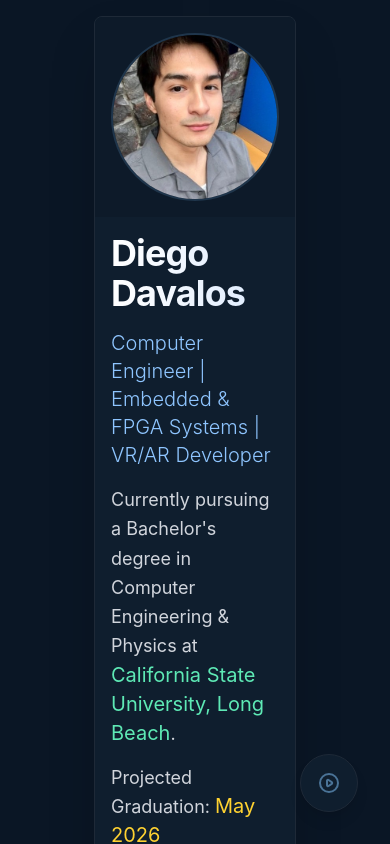
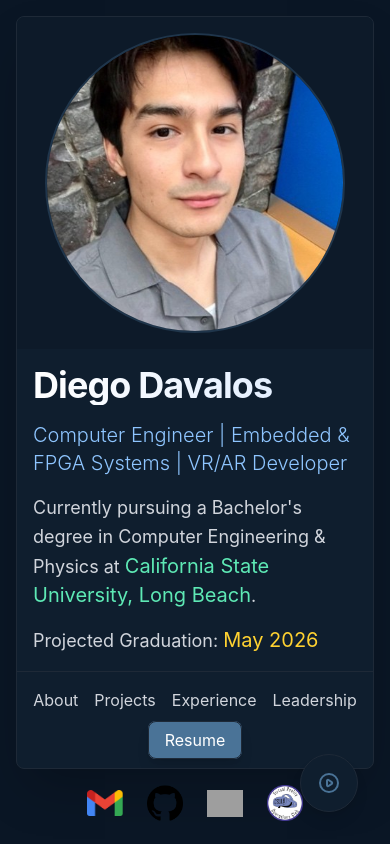
Before and after one commit to JustDeg234/DiegoDavalosPortfolioWebsite, a Next.js app: page / in a window 390 px wide. Shown: the top 844 px of the page. Built offline with nearby package versions, Linux system fonts and the light colour scheme; grey boxes are pictures that could not be loaded.

Commit message:
containers use full width on mobile
desktop keeps the 60 percent limit

```diff
--- a/src/app/page.js
+++ b/src/app/page.js
@@ -94,7 +94,7 @@ export default function Home() {
     <div className="min-h-screen bg-[#0a1625] text-white font-['Inter'] pt-4">
       <MusicPlayer />
       {/* Hero Section with Navigation */}
-      <div className="container mx-auto px-4 max-w-[60%] md:max-w-[60%] w-full">
+      <div className="container mx-auto px-4 w-full md:max-w-[60%]">
         <div className="bg-[#0f1e2e] rounded-lg overflow-hidden shadow-2xl border border-[#1e2937]">
           {/* Content Container */}
           <div className="flex flex-col-reverse md:flex-row md:h-[400px]">
@@ -171,7 +171,7 @@ export default function Home() {
       </div>
 
       {/* Contact Images Section */}
-      <div className="container mx-auto px-4 max-w-[60%] md:max-w-[60%] w-full py-4 md:py-8">
+      <div className="container mx-auto px-4 w-full md:max-w-[60%] py-4 md:py-8">
         <div className="flex justify-center items-center space-x-6 md:space-x-12">
           <a href="mailto:diegodavalos234@gmail.com" className="transition-transform duration-300 hover:scale-110">
             <div className="relative w-9 h-9 md:w-12 md:h-12">
@@ -459,7 +459,7 @@ export default function Home() {
       </main>
 
       <footer className="bg-[#0f1e2e] py-4 md:py-6 mt-12 md:mt-20">
-        <div className="container mx-auto px-4 text-center text-gray-300 max-w-[60%] md:max-w-[60%] w-full">
+        <div className="container mx-auto px-4 text-center text-gray-300 w-full md:max-w-[60%]">
           <p className="text-sm md:text-base">© {new Date().getFullYear()} Diego Davalos. All rights reserved.</p>
         </div>
       </footer>
```
